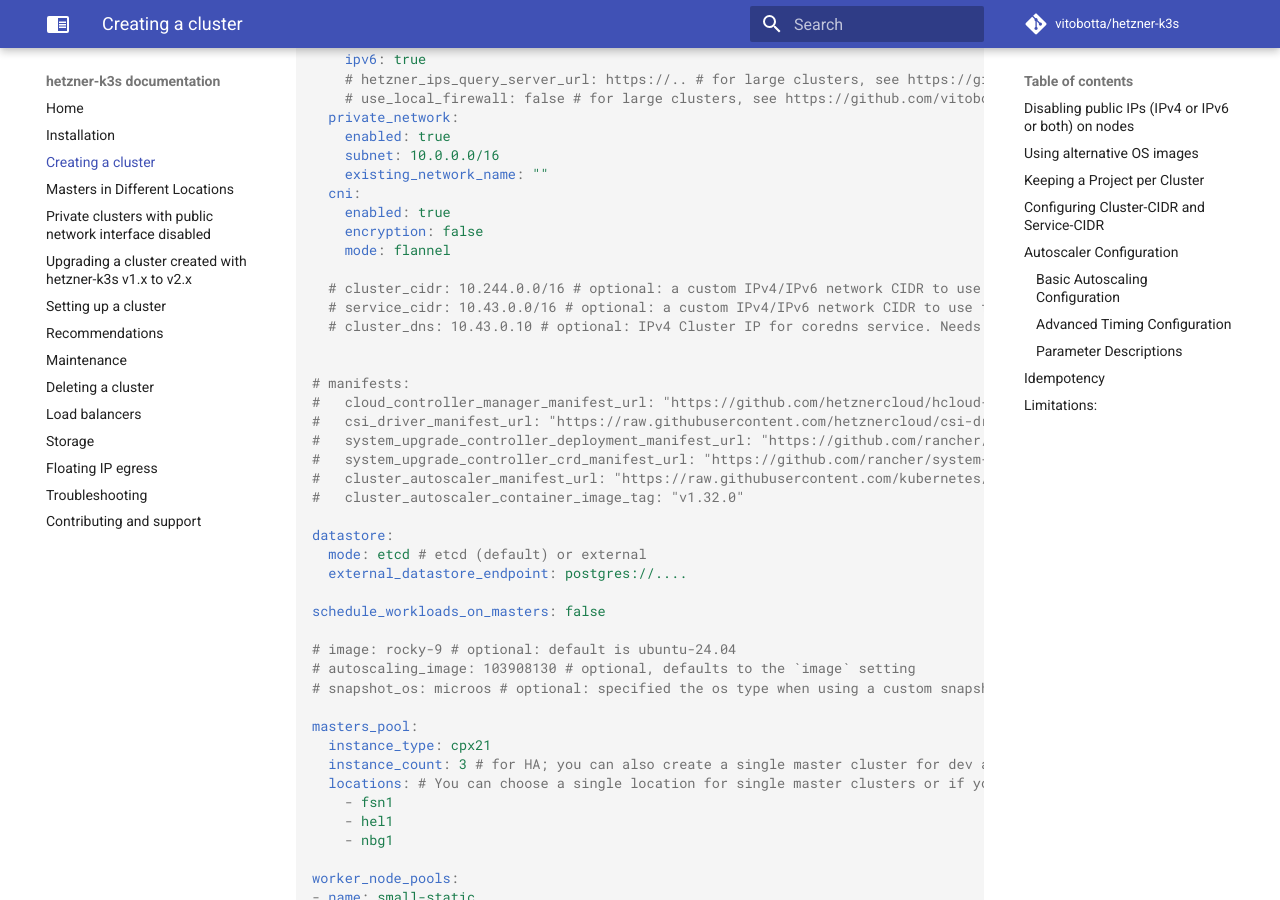
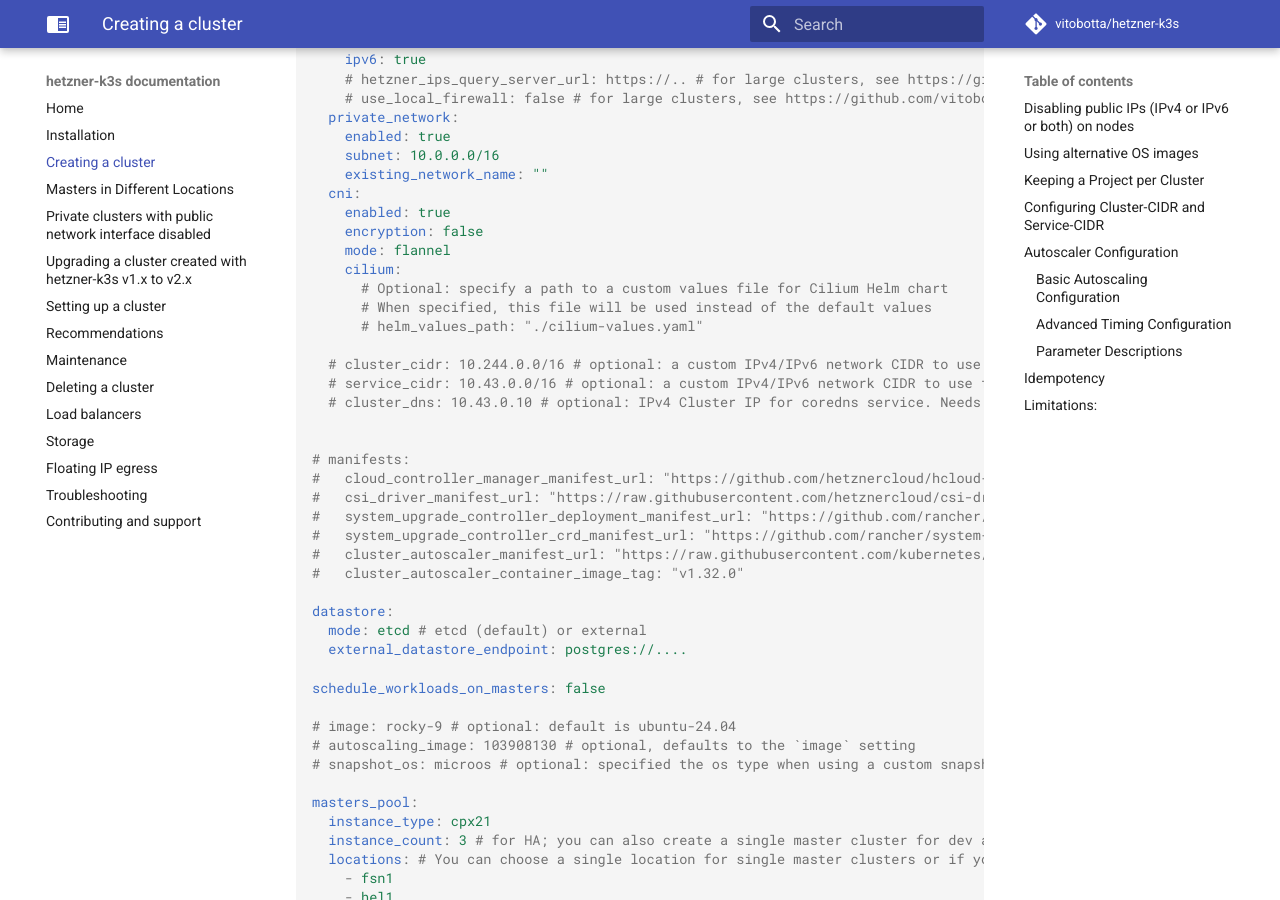
Before and after one commit to vitobotta/hetzner-k3s, an MkDocs documentation site: the page built from docs/Creating_a_cluster.md, in a window 1280 px wide and 900 px high, scrolled down 594 px. Built offline with MkDocs 1.6.1 and Material for MkDocs 9.7.7, drawn with Linux system fonts in a browser that asks for light colours; comment, search, counter and statistics services are not loaded.

Commit message:
Add optional cilium helm_values_path to cluster config docs

```diff
--- a/docs/Creating_a_cluster.md
+++ b/docs/Creating_a_cluster.md
@@ -33,6 +33,10 @@ networking:
     enabled: true
     encryption: false
     mode: flannel
+    cilium:
+      # Optional: specify a path to a custom values file for Cilium Helm chart
+      # When specified, this file will be used instead of the default values
+      # helm_values_path: "./cilium-values.yaml"
 
   # cluster_cidr: 10.244.0.0/16 # optional: a custom IPv4/IPv6 network CIDR to use for pod IPs
   # service_cidr: 10.43.0.0/16 # optional: a custom IPv4/IPv6 network CIDR to use for service IPs. Warning, if you change this, you should also change cluster_dns!
```
